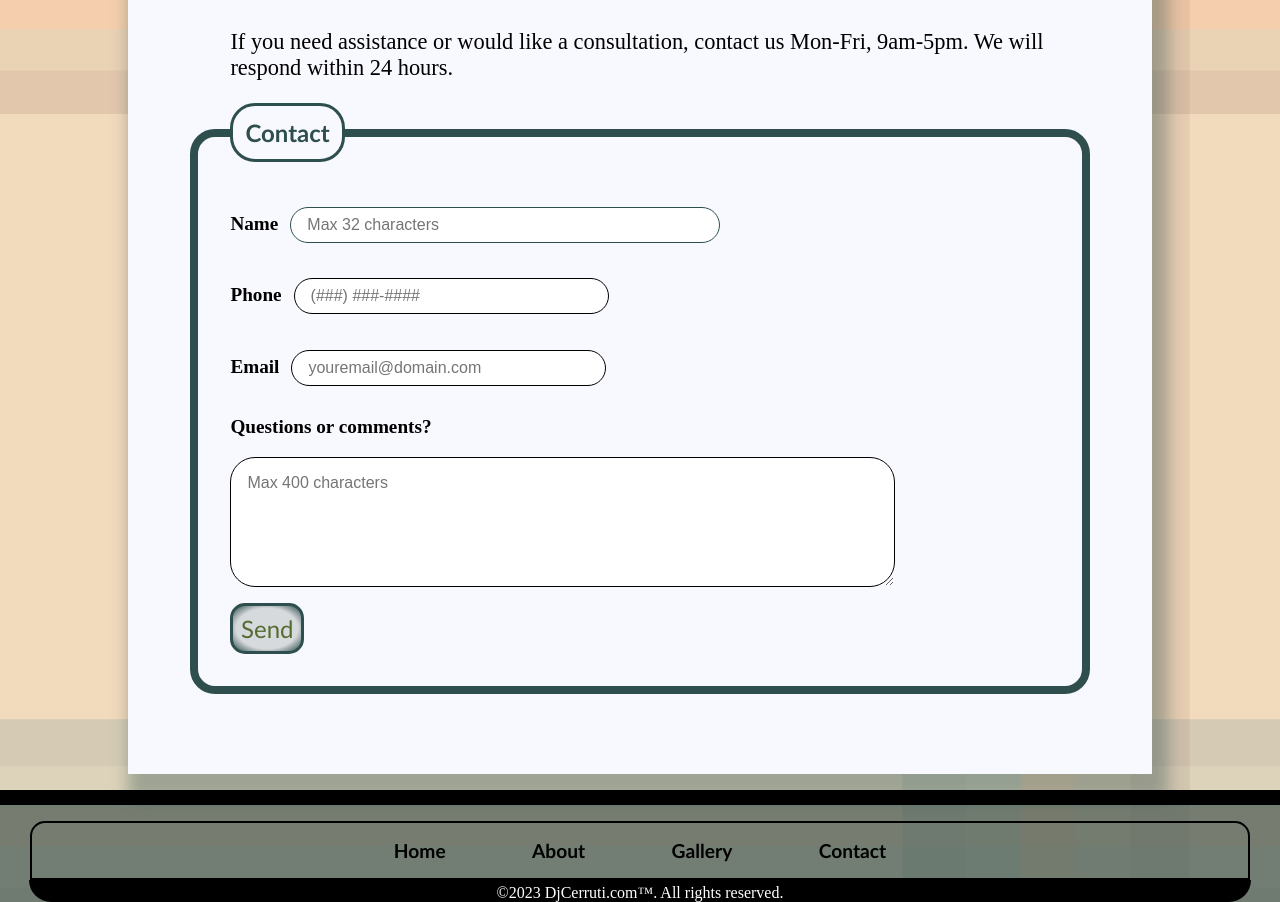
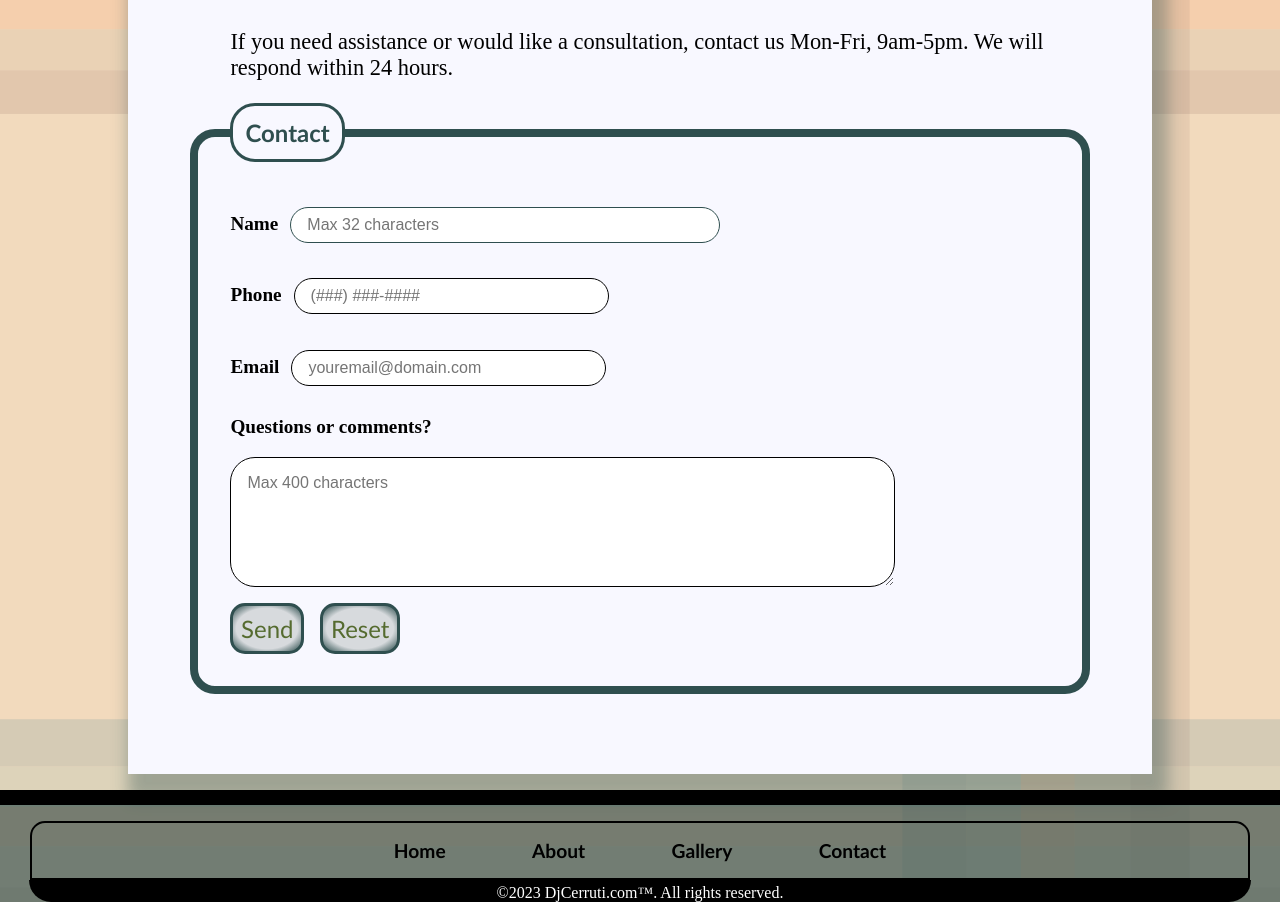
Before and after one commit to DjCerruti/djcwebdesign1, a plain HTML site: page contact.html in a window 1280 px wide. Shown: the part 198-1100 px from the top of the page. Drawn offline with Linux system fonts and the light colour scheme; a web font is replaced by a local one.

Commit message:
Update contact.html

```diff
--- a/contact.html
+++ b/contact.html
@@ -57,7 +57,7 @@
                 <label for="comments" class="form-label"><strong>Questions or comments?</strong></label>
                 <textarea class="form-control" name="comments" id="comments" rows="4" maxlength="400" placeholder="Max 400 characters" required></textarea>
               </div>
-              <button type="submit" name="submit" class="btn">Send</button>
+              <button type="submit" name="submit" class="btn">Send</button>&nbsp;<button type="reset" name="reset" class="btn">Reset</button>
             </fieldset>
             </form>
           </div>
```
